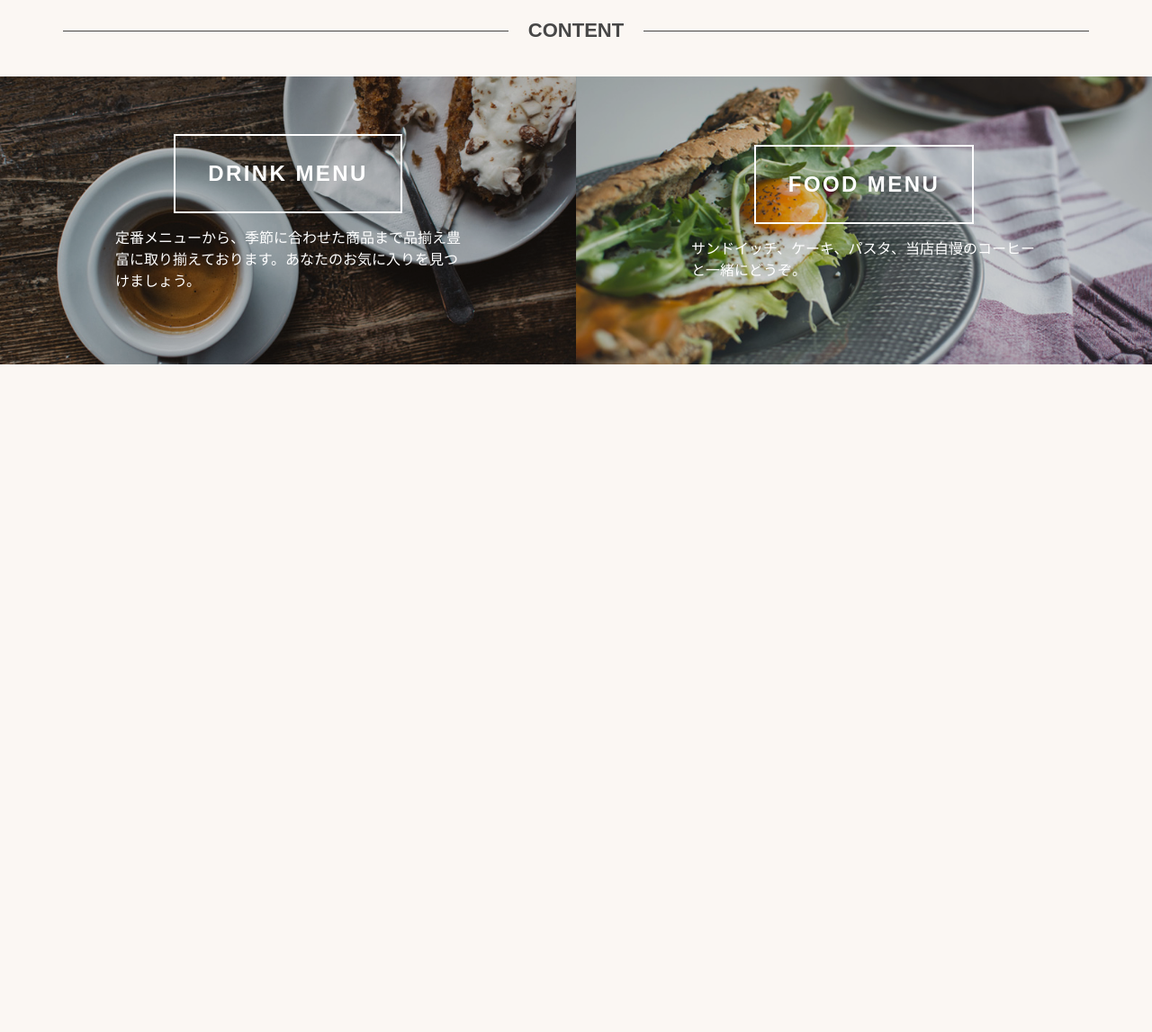
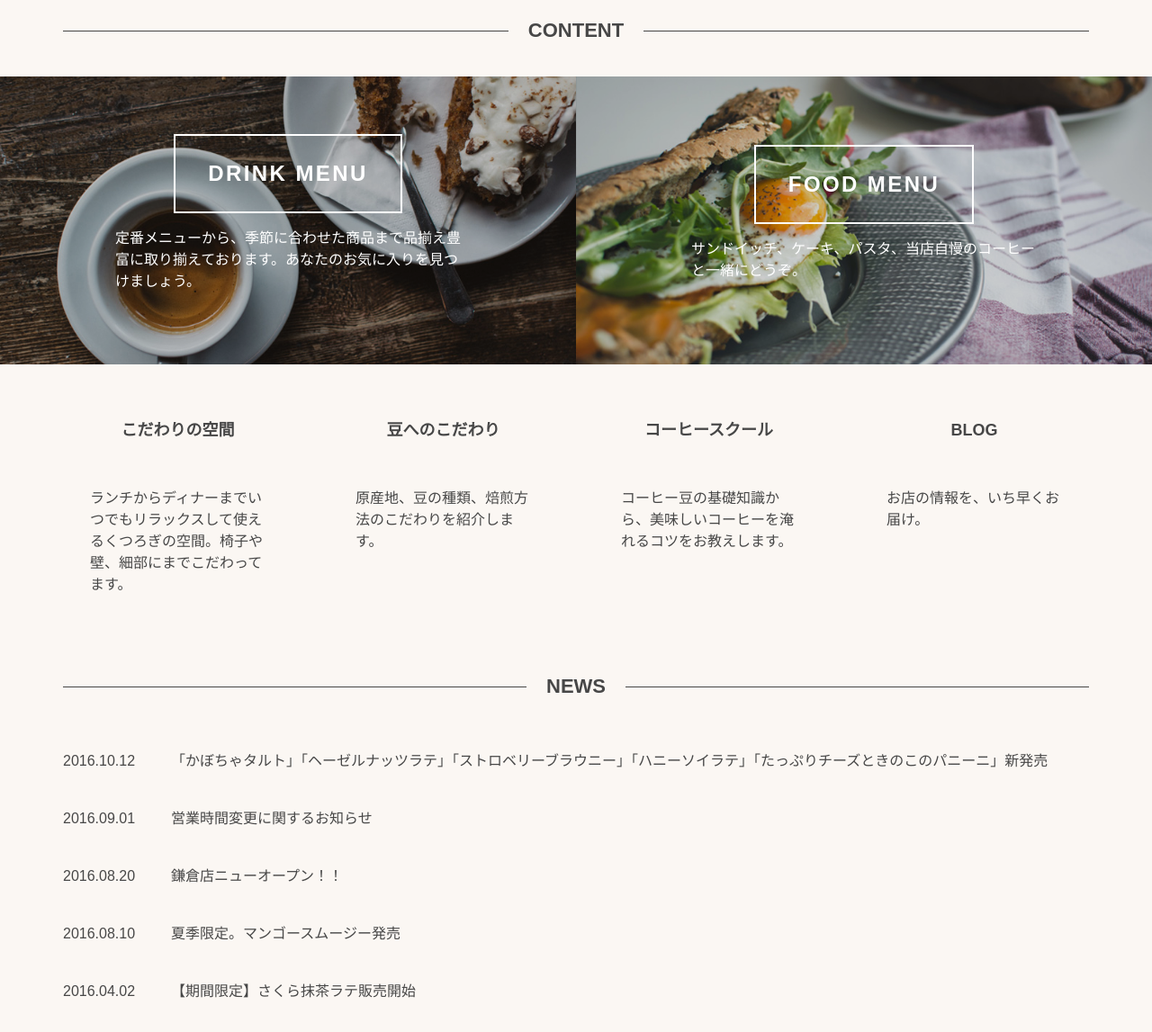
Before and after one commit to mzgk/cssCafe, a plain HTML site: page index.html in a window 1280 px wide. Shown: the part 833-1980 px from the top of the page at 90% size. Before the commit the page ends 1278 px from the top, so only its background shows below. Drawn offline with Linux system fonts and the light colour scheme.

Commit message:
add : Chapter 5-2

```diff
--- a/index.html
+++ b/index.html
@@ -96,6 +96,69 @@
                     </a>
                 </div>
             </div>
+
+            <div class="Section__item l-column">
+                <div class="l-row">
+                    <a class="IconPanel l-quaterColumn">
+                        <h3 class="IconPanel__head">こだわりの空間</h3>
+                        <p class="IconPanel__body">
+                            ランチからディナーまでいつでもリラックスして使えるくつろぎの空間。椅子や壁、細部にまでこだわってます。
+                        </p>
+                    </a>
+                    <a class="IconPanel l-quaterColumn">
+                        <h3 class="IconPanel__head">豆へのこだわり</h3>
+                        <p class="IconPanel__body">
+                            原産地、豆の種類、焙煎方法のこだわりを紹介します。
+                        </p>
+                    </a>
+                    <a class="IconPanel l-quaterColumn">
+                        <h3 class="IconPanel__head">コーヒースクール</h3>
+                        <p class="IconPanel__body">
+                            コーヒー豆の基礎知識から、美味しいコーヒーを淹れるコツをお教えします。
+                        </p>
+                    </a>
+                    <a class="IconPanel l-quaterColumn">
+                        <h3 class="IconPanel__head">BLOG</h3>
+                        <p class="IconPanel__body">
+                            お店の情報を、いち早くお届け。
+                        </p>
+                    </a>
+                </div>
+            </div>
+        </section>
+
+        <section class="Section l-column">
+            <h2 class="sectionLabel">News</h2>
+            <ol class="NewsList">
+                <li class="NewsList__item">
+                    <time class="NewsList__head" datetime="2016-10-12">2016.10.12</time>
+                    <span class="NewsList__body">「かぼちゃタルト」「ヘーゼルナッツラテ」「ストロベリーブラウニー」「ハニーソイラテ」「たっぷりチーズときのこのパニーニ」新発売</span>
+                </li>
+            </ol>
+            <ol class="NewsList">
+                <li class="NewsList__item">
+                    <time class="NewsList__head" datetime="2016-09-01">2016.09.01</time>
+                    <span class="NewsList__body">営業時間変更に関するお知らせ</span>
+                </li>
+            </ol>
+            <ol class="NewsList">
+                <li class="NewsList__item">
+                    <time class="NewsList__head" datetime="2016-08-20">2016.08.20</time>
+                    <span class="NewsList__body">鎌倉店ニューオープン！！</span>
+                </li>
+            </ol>
+            <ol class="NewsList">
+                <li class="NewsList__item">
+                    <time class="NewsList__head" datetime="2016-08-10">2016.08.10</time>
+                    <span class="NewsList__body">夏季限定。マンゴースムージー発売</span>
+                </li>
+            </ol>
+            <ol class="NewsList">
+                <li class="NewsList__item">
+                    <time class="NewsList__head" datetime="2016-04-02">2016.04.02</time>
+                    <span class="NewsList__body">【期間限定】さくら抹茶ラテ販売開始</span>
+                </li>
+            </ol>
         </section>
     </div>
 
--- /dev/null
+++ b/src/scss/components/_iconPanel.scss
@@ -0,0 +1,17 @@
+@charset "UTF-8";
+
+.IconPanel {
+    display: flex;
+    flex-direction: column;
+    align-items: center;
+    &__head {
+        padding: $space-unit;
+        font-size: 18px;
+        text-align: center;
+    }
+    &__body {
+        max-width: 100%;
+        padding: $space-unit * 1.5;
+        line-height: 1.5;
+    }
+}
--- /dev/null
+++ b/src/scss/components/_newsList.scss
@@ -0,0 +1,17 @@
+@charset "UTF-8";
+
+.NewsList {
+    display: table;
+    border-collapse: separate;
+    border-spacing: 0px $space-unit / 2;
+    &__item　{
+        display: table-row;
+    }
+    &__head {
+        display: table-cell;
+        padding-right: $column-space;
+    }
+    &__body {
+        display: table-cell;
+    }
+}
--- a/src/scss/components/parts/_layouts.scss
+++ b/src/scss/components/parts/_layouts.scss
@@ -12,6 +12,8 @@
     flex-wrap: wrap;
     margin: 0 auto;
 }
+
+// コンポーネントを２つに並べる
 .l-halfColumn {
     flex: 1 0 0px;
     max-width: ($base-content-width - $column-space) / 2;
@@ -20,6 +22,18 @@
         margin-right: 0;
     }
 }
+
+// コンポーネントを４つに並べる
+.l-quaterColumn {
+    flex: 1 0 0px;
+    max-width: ($base-content-width - $column-space * 3) / 4;
+    margin-right: $column-space;
+    &:nth-child(4n) {
+        margin-right: 0;
+    }
+}
+
+
 .l-halfTile {
     display: flex;
     flex: 1 1 50%;
--- a/src/scss/main.scss
+++ b/src/scss/main.scss
@@ -37,7 +37,10 @@
 @import "./components/imageSlide";
 // 写真背景パネル
 @import "./components/overlayPanel";
-
+// アイコンつき説明パネル
+@import "./components/iconPanel";
+// おしらせ一覧
+@import "./components/newsList";
 
 // ===========================
 // Pages
```
Also changed, not shown: dist/css/main.css, dist/css/main.min.css.
